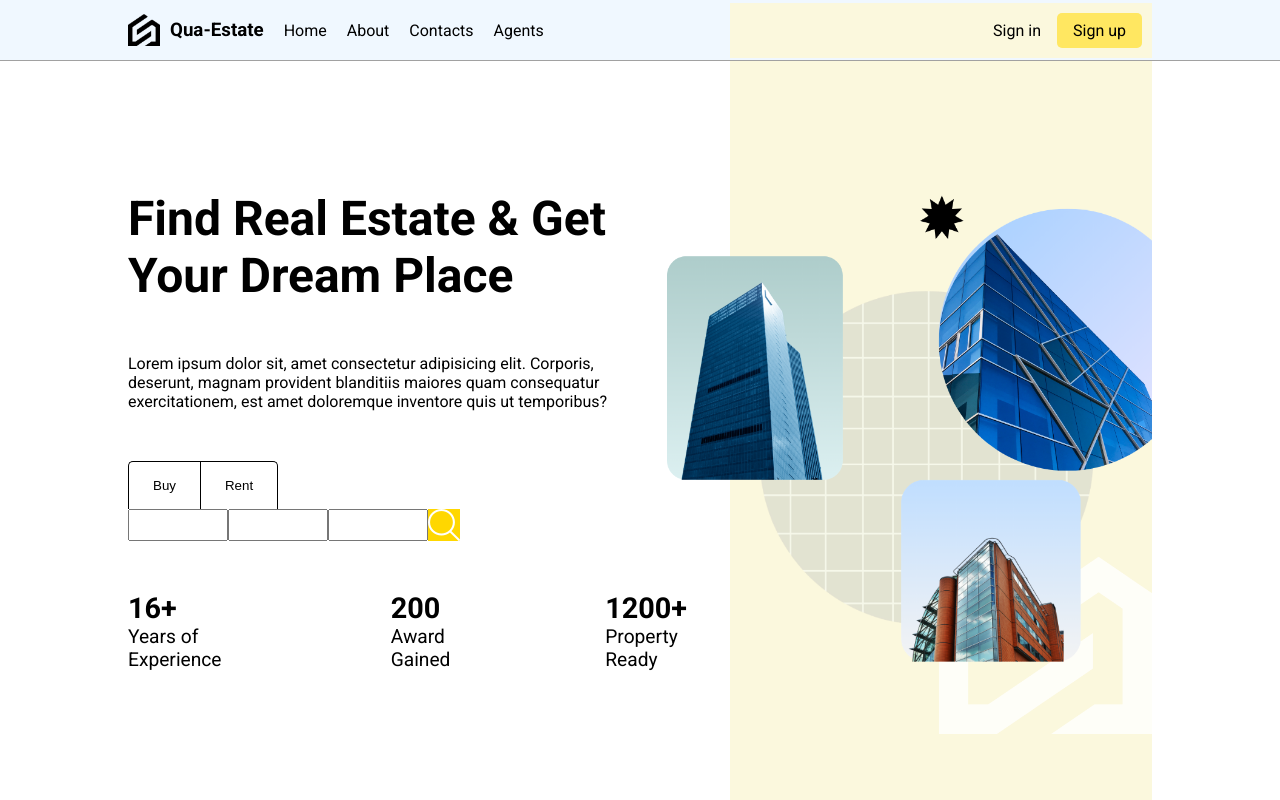
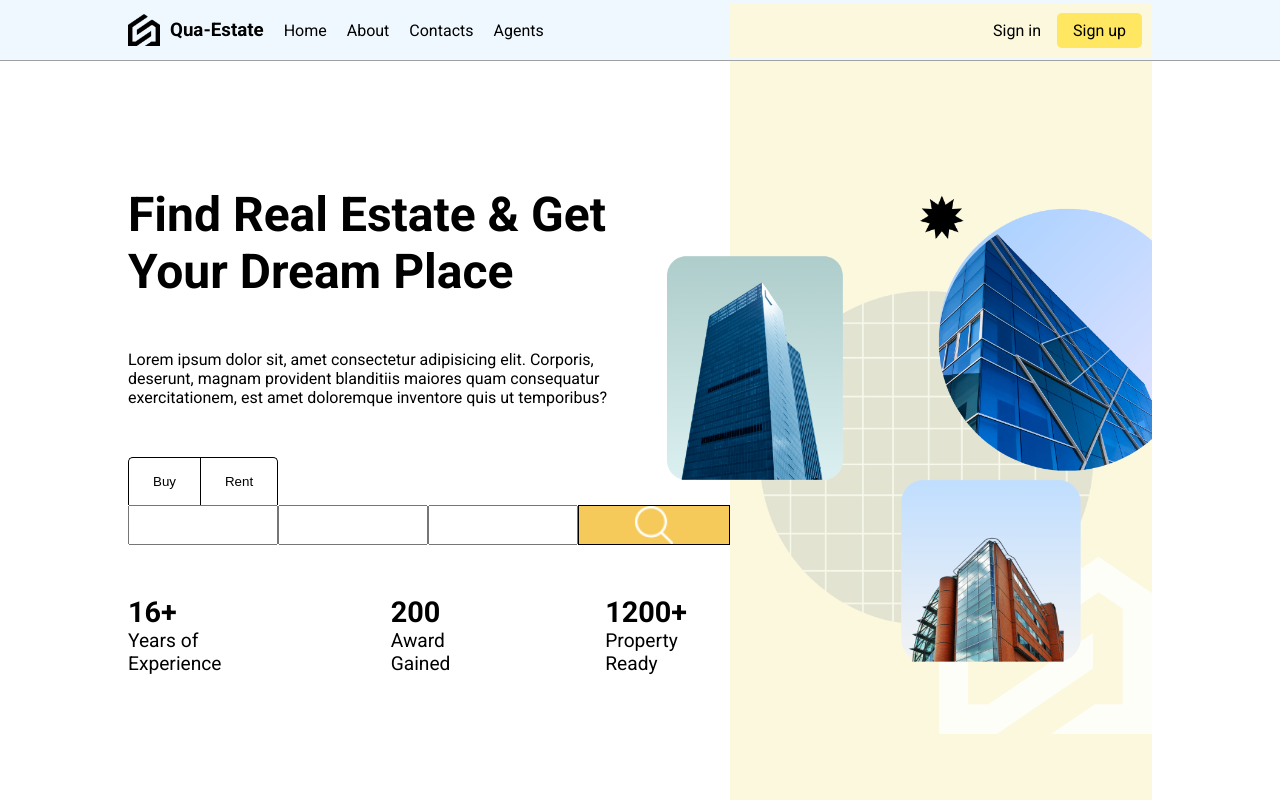
Before and after one commit to omertaskn452/project-real-estate, a React (Vite) app in the folder front-end/: page / in a window 1280 px wide. Shown: the top 800 px of the page. Built offline with nearby package versions, Linux system fonts and the light colour scheme.

Commit message:
some styles adjusted for responsive

```diff
--- a/front-end/src/components/home/Home.jsx
+++ b/front-end/src/components/home/Home.jsx
@@ -15,11 +15,13 @@ const Home = () => {
               <button className='home-search-btn buy-btn'>Buy</button>
               <button className='home-search-btn rent-btn'>Rent</button>
             </div>
-            <div className="home-search-inputs">
+            <div className="home-search-container">
               <input className='home-search-input' type="text" />
               <input className='home-search-input' type="text" />
               <input className='home-search-input' type="text" />
-              <img className='home-search-icon' src="/icons/search.png" alt="" />
+              <div className="home-search-icon-wrapper">
+                <img className='home-search-icon' src="/icons/search.png" alt="" />
+              </div>
             </div>
           </div>
           <div className="home-texts">
--- a/front-end/src/components/home/home.css
+++ b/front-end/src/components/home/home.css
@@ -22,9 +22,6 @@
 .home-search{
   display: flex;
   flex-direction: column;
-  align-items: baseline;
-  justify-content: start;
-  padding-right: 70px;
 }
 .home-search-btn{
   background-color: transparent;
@@ -39,15 +36,23 @@
 .rent-btn{
   border-top-right-radius: 5px;
 }
-.home-search-inputs{
+.home-search-container{
   display: flex;
-  flex-direction: row;
+  height: 40px;
 }
 .home-search-input{
-  width: 100px;
+  width: 150px;
+}
+.home-search-icon-wrapper{
+  flex-grow: 1;
+  background-color: rgb(246, 202, 90);
+  border: 1px solid black;
+  display: flex;
+  align-items: center;
+  justify-content: center;
 }
 .home-search-icon{
-  background-color: gold;
+  height: 100%;
 }
 .home-texts{
   font-size: 1.2rem;
@@ -68,3 +73,14 @@
   width: 115%;
   right: 0;
 }
+@media(width <=1024px){
+  .home-right{
+    display: none;
+  }
+  .home-title{
+    padding-right: 0;
+  }
+  .home-search-container{
+    padding-right: 0;
+  }
+}
```
